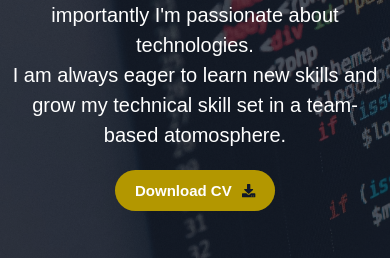
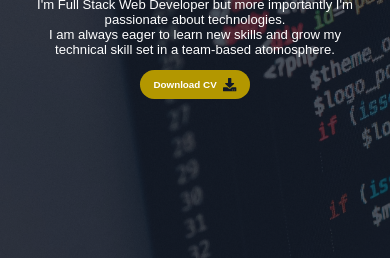
Before and after one commit to SwastikSonkusare/Portfolio-Website, a React (Create React App) app: page /about in a window 390 px wide. Shown: the part 495-753 px from the top of the page. Built offline with nearby package versions, Linux system fonts and the light colour scheme; what react-toast-notifications would draw is missing.

Commit message:
fix: contact page responsiveness

```diff
--- a/src/components/Button/Button.js
+++ b/src/components/Button/Button.js
@@ -4,9 +4,9 @@ import resume from "../../assets/Swastik Sonkusare Resume.pdf";
 import { FontAwesomeIcon } from "@fortawesome/react-fontawesome";
 import { faDownload } from "@fortawesome/free-solid-svg-icons";
 
-const Button = () => {
+const Button = ({ noMargin }) => {
   return (
-    <button className="about__button">
+    <button className={`about__button ${noMargin && "home__margin"}`}>
       <a href={resume} download>
         Download CV
       </a>
--- a/src/components/Contact/Contact.scss
+++ b/src/components/Contact/Contact.scss
@@ -9,6 +9,13 @@
   grid-gap: 2rem;
   margin: 0 auto;
 
+  @media only screen and (max-width: 56.25em) {
+    flex-direction: column;
+    grid-gap: 4rem;
+    text-align: center;
+    padding: 0 1rem;
+  }
+
   &__info {
     display: flex;
     flex-direction: column;
@@ -19,6 +26,10 @@
     display: flex;
     grid-gap: 1rem;
     align-items: center;
+
+    @media only screen and (max-width: 56.25em) {
+      justify-content: center;
+    }
   }
 
   &__content {
@@ -36,6 +47,10 @@
   & > div {
     display: flex;
     grid-gap: 1rem;
+
+    @media only screen and (max-width: 31.25em) {
+      flex-direction: column;
+    }
   }
 
   &__input,
--- a/src/components/Home/Home.js
+++ b/src/components/Home/Home.js
@@ -8,6 +8,8 @@ import "./Home.scss";
 import Button from "../Button/Button";
 
 const Home = () => {
+  const noMargin = true;
+
   return (
     <main id="home" className="home">
       <h1 className="home__heading">
@@ -22,7 +24,7 @@ const Home = () => {
           </Link>
         ))}
       </div>
-      <Button />
+      <Button noMargin={noMargin} />
     </main>
   );
 };
--- a/src/components/Home/Home.scss
+++ b/src/components/Home/Home.scss
@@ -8,6 +8,10 @@
     grid-gap: 1rem;
     align-items: center;
     text-align: center;
+  }
+
+  &__margin {
+    margin: 2rem 0 !important;
   }
 
   &#home {
--- a/src/index.scss
+++ b/src/index.scss
@@ -16,8 +16,8 @@ html {
   font-size: 62.5%; //1rem = 10px
   min-height: 100vh;
 
-  @media only screen and (max-width: 18.75em) {
-    font-size: 50%; //1rem = 8px
+  @media only screen and (max-width: 25em) {
+    font-size: 41%; //1rem = 6.4px
   }
 
   @media only screen and (min-width: 81.25em) {
@@ -31,7 +31,6 @@ body {
   box-sizing: border-box;
   background-color: $primary-color;
   color: #fff;
-  line-height: 1.5;
 
   &::after {
     content: "";
```
